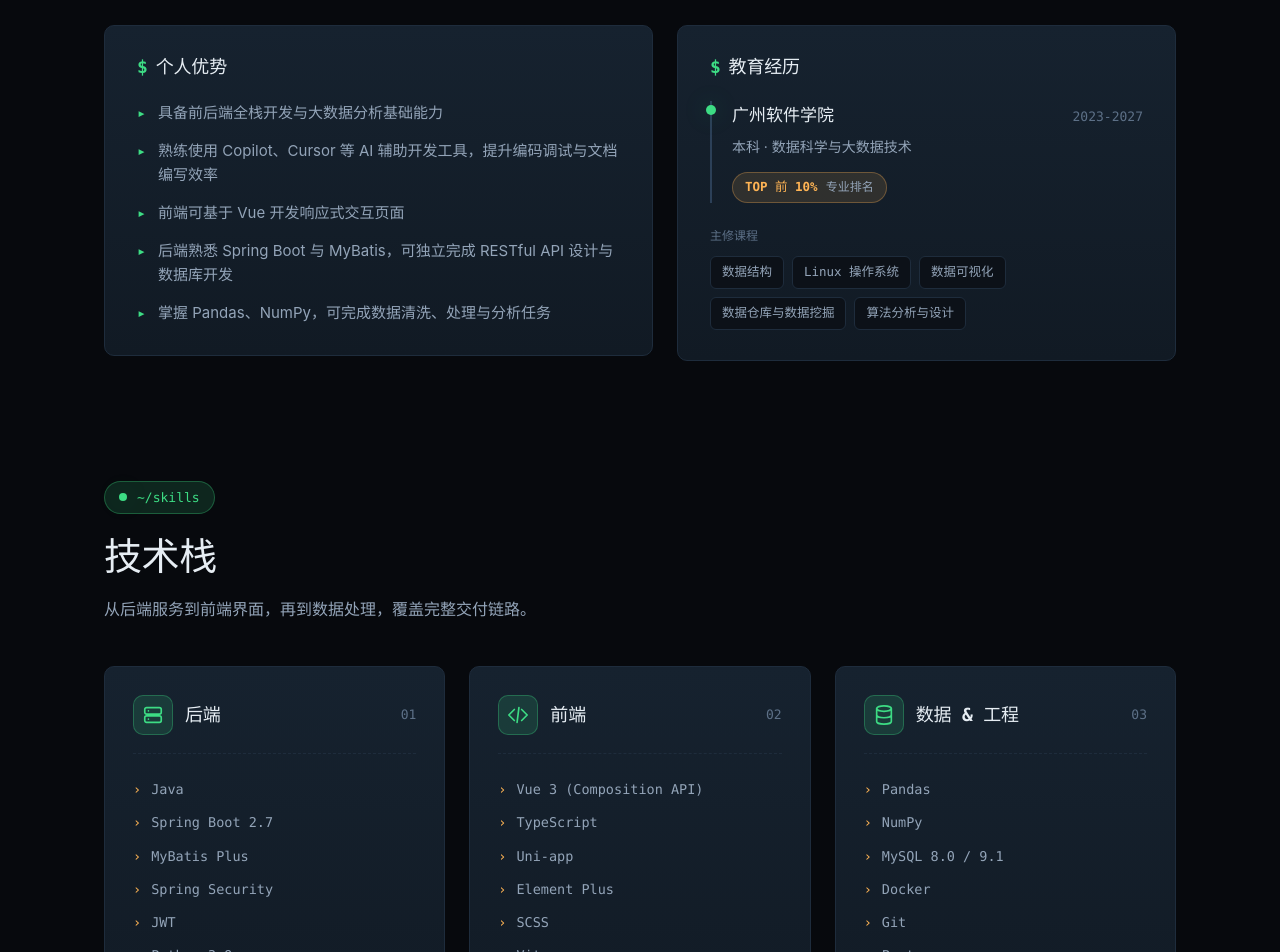
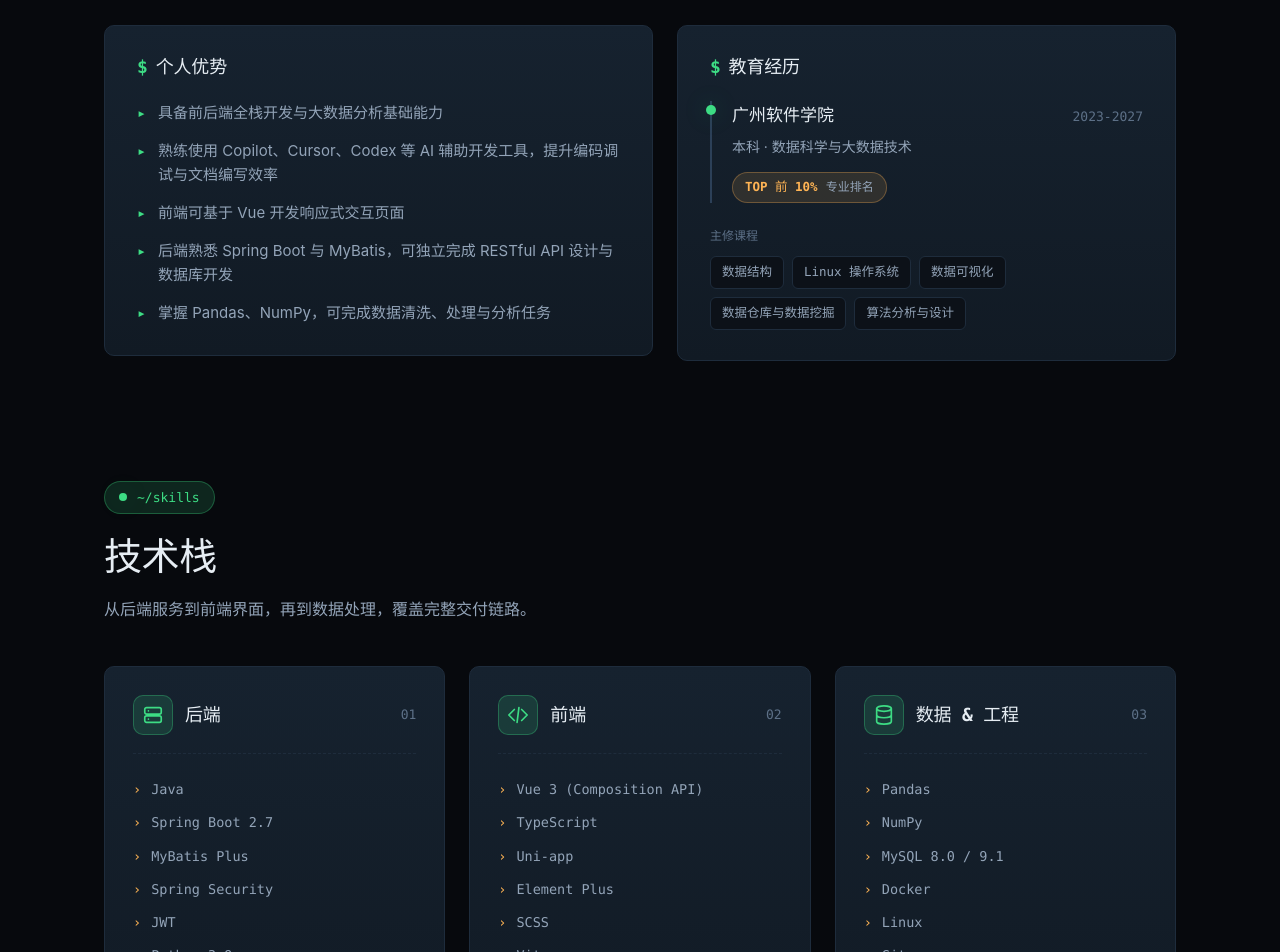
Before and after one commit to NancylingY/lxyblog, a Vue app: page /#/ in a window 1280 px wide. Shown: the part 1020-1972 px from the top of the page. Built offline with nearby package versions, Linux system fonts and the light colour scheme.

Commit message:
chore: add Codex to AI tools, Linux to data engineering skills

```diff
--- a/src/data/resume.ts
+++ b/src/data/resume.ts
@@ -32,7 +32,7 @@ export const profile = {
 
 export const advantages: string[] = [
   '具备前后端全栈开发与大数据分析基础能力',
-  '熟练使用 Copilot、Cursor 等 AI 辅助开发工具，提升编码调试与文档编写效率',
+  '熟练使用 Copilot、Cursor、Codex 等 AI 辅助开发工具，提升编码调试与文档编写效率',
   '前端可基于 Vue 开发响应式交互页面',
   '后端熟悉 Spring Boot 与 MyBatis，可独立完成 RESTful API 设计与数据库开发',
   '掌握 Pandas、NumPy，可完成数据清洗、处理与分析任务',
@@ -61,7 +61,7 @@ export const skills = [
   {
     group: '数据 & 工程',
     icon: 'database',
-    items: ['Pandas', 'NumPy', 'MySQL 8.0 / 9.1', 'Docker', 'Git', 'Postman', 'Swagger'],
+    items: ['Pandas', 'NumPy', 'MySQL 8.0 / 9.1', 'Docker', 'Linux', 'Git', 'Postman', 'Swagger'],
   },
 ]
 
```
